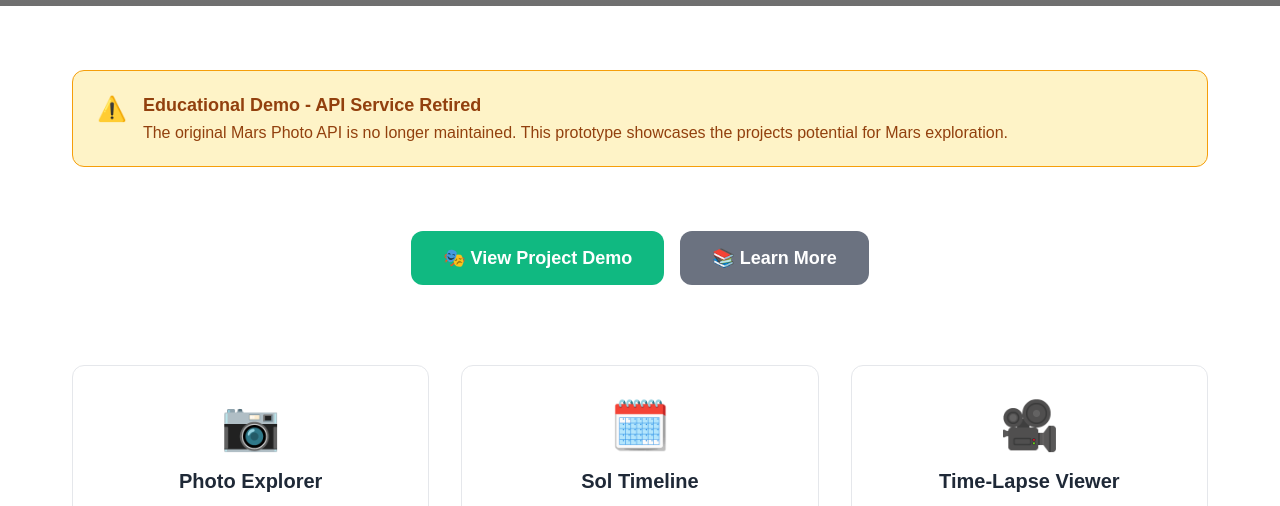
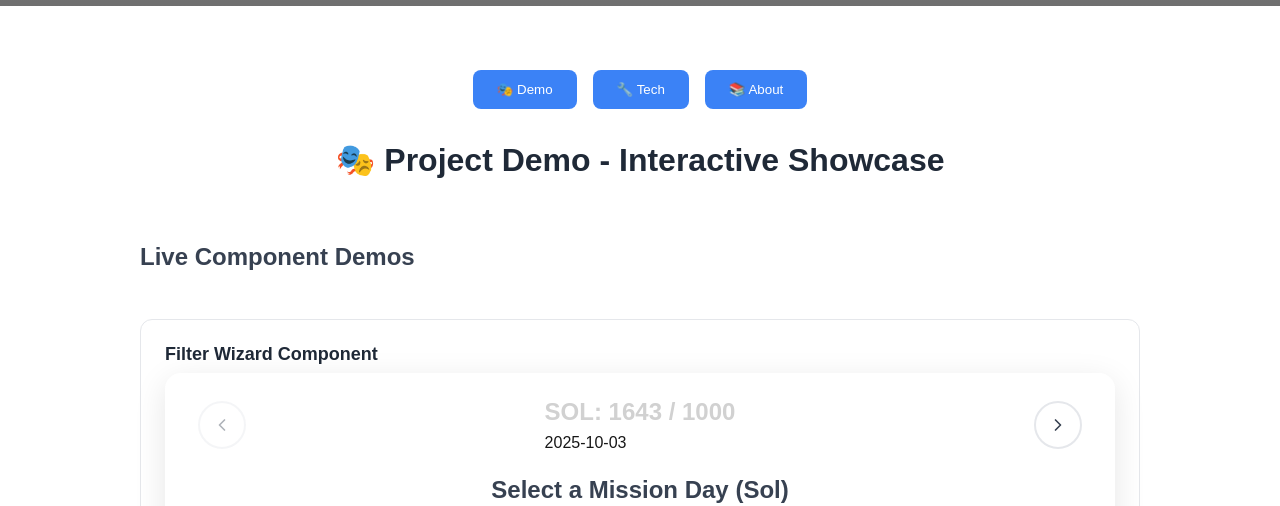
Before and after one commit to revirado/mars-visualizer, a Next.js app: page / in a window 1280 px wide. Shown: the part 294-800 px from the top of the page. Built offline with nearby package versions, Linux system fonts and the light colour scheme; no server answers; grey boxes are pictures that could not be loaded.

Commit message:
re arrange showcase navigation

```diff
--- a/src/components/project-showcase/ProjectShowcase.tsx
+++ b/src/components/project-showcase/ProjectShowcase.tsx
@@ -57,7 +57,7 @@ export default function ProjectShowcase({ mode, onBack }: ProjectShowcaseProps)
                         <h4>Filter Wizard Component</h4>
                         <FilterWizard
                             sol={sol || 0}
-                            maxSol={10}
+                            maxSol={1000}
                             camName={camName || ""}
                             availableCameras={availableCameras}
                             onSolChange={(value) => setSol?.(value)}
@@ -67,7 +67,7 @@ export default function ProjectShowcase({ mode, onBack }: ProjectShowcaseProps)
                     </div>
 
                     {/* Demos rápidos */}
-                    <div className={styles.quickDemos}>
+                    {/* <div className={styles.quickDemos}>
                         <h4>Feature Previews</h4>
                         <div className={styles.demoGrid}>
                             <button
@@ -88,7 +88,7 @@ export default function ProjectShowcase({ mode, onBack }: ProjectShowcaseProps)
                                 <p>Mission day navigation</p>
                             </button>
                         </div>
-                    </div>
+                    </div> */}
                 </div>
             </div>
         );
@@ -166,7 +166,7 @@ export default function ProjectShowcase({ mode, onBack }: ProjectShowcaseProps)
 
     return (
         <div className={styles.showcase}>
-            <div className={styles.showcaseHeader}>
+            {/* <div className={styles.showcaseHeader}>
                 <button className={styles.navBack} onClick={onBack}>
                     ← Back to Home
                 </button>
@@ -175,7 +175,7 @@ export default function ProjectShowcase({ mode, onBack }: ProjectShowcaseProps)
                     {mode === "about" && "📚 Project Context"}
                     {mode === "tech" && "🔧 Technical Implementation"}
                 </h2>
-            </div>
+            </div> */}
 
             {mode === "demo" && renderDemo()}
             {mode === "about" && renderAbout()}
--- a/src/views/marsVisualizerView.tsx
+++ b/src/views/marsVisualizerView.tsx
@@ -11,23 +11,23 @@ import NotificationBanner from "@/components/notification/notificationBanner";
 type ViewMode = "home" | "demo" | "about" | "tech";
 
 export default function MarsVisualizerView() {
-  const [viewMode, setViewMode] = useState<ViewMode>("home");
+  const [viewMode, setViewMode] = useState<ViewMode>("demo");
 
   const bannerImageUrl = 'https://d2pn8kiwq2w21t.cloudfront.net/original_images/25045_Perseverance_Mars_Rover_Instrument_Labels-web_TJS8tKe.jpg';
 
   const renderContent = () => {
     switch (viewMode) {
       case "demo":
-        return <ProjectShowcase mode="demo" onBack={() => setViewMode("home")} />;
+        return <ProjectShowcase mode="demo" onBack={() => setViewMode("demo")} />;
       case "about":
-        return <ProjectShowcase mode="about" onBack={() => setViewMode("home")} />;
+        return <ProjectShowcase mode="about" onBack={() => setViewMode("demo")} />;
       case "tech":
-        return <ProjectShowcase mode="tech" onBack={() => setViewMode("home")} />;
+        return <ProjectShowcase mode="tech" onBack={() => setViewMode("demo")} />;
       default:
         return (
           <div className={styles.landingContent}>
             {/* Banner de notificación importante */}
-           <NotificationBanner/>
+            <NotificationBanner />
 
             {/* Call-to-action buttons */}
             <div className={styles.ctaSection}>
@@ -82,12 +82,12 @@ export default function MarsVisualizerView() {
         {/* Navigation */}
         {viewMode !== "home" && (
           <nav className={styles.navBar}>
-            <button
+            {/* <button
               className={styles.navButton}
               onClick={() => setViewMode("home")}
             >
               🏠 Home
-            </button>
+            </button> */}
             <button
               className={styles.navButton}
               onClick={() => setViewMode("demo")}
```
